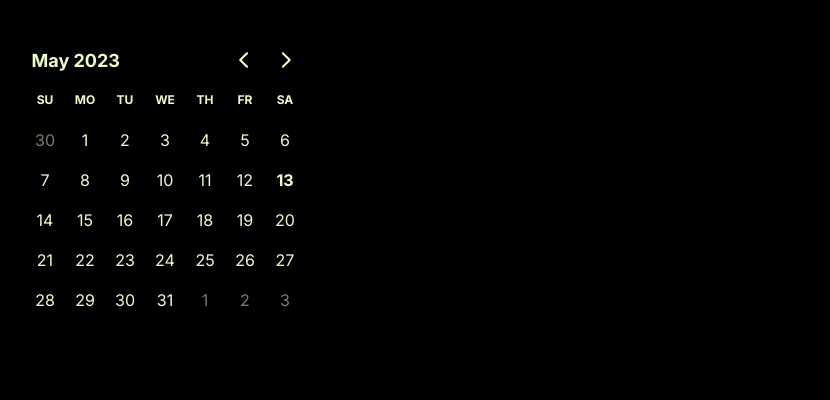
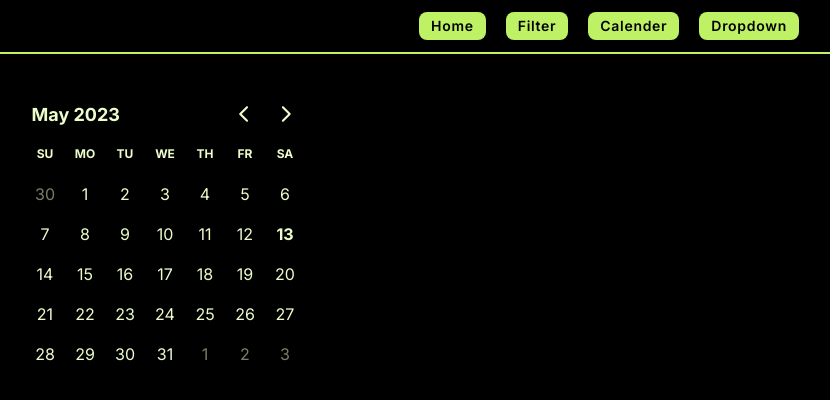
Before and after one commit to shrix1/learning, a Next.js app: page /Cal in a window 1280 px wide. Shown: the top 400 px of the page, without its empty margins (31-861 px from the left). Built offline with nearby package versions, Linux system fonts and the light colour scheme.

Commit message:
add: navbar

```diff
--- /dev/null
+++ b/app/Navbar.tsx
@@ -0,0 +1,25 @@
+import Link from "next/link"
+import React from "react"
+
+const Navbar = () => {
+  return (
+    <nav className="w-full p-3 bg-black text-black border-b-2 border-b-lime-300 ">
+      <div className="flex gap-5 justify-center items-center text-sm tracking-wider font-semibold">
+        <Link href="/" className="px-3 py-1 rounded-lg bg-lime-300">
+          Home
+        </Link>
+        <Link href="filter" className="px-3 py-1 rounded-lg bg-lime-300">
+          Filter
+        </Link>
+        <Link href="Cal" className="px-3 py-1 rounded-lg bg-lime-300">
+          Calender
+        </Link>
+        <Link href="dropdown" className="px-3 py-1 rounded-lg bg-lime-300">
+          Dropdown
+        </Link>
+      </div>
+    </nav>
+  )
+}
+
+export default Navbar
--- a/app/layout.tsx
+++ b/app/layout.tsx
@@ -1,3 +1,4 @@
+import Navbar from "./Navbar"
 import "./globals.css"
 import { Inter } from "next/font/google"
 
@@ -15,8 +16,9 @@ export default function RootLayout({
 }) {
   return (
     <html lang="en">
-      <body className={`${inter.className} bg-black text-lime-100 m-10`}>
-        <div>{children}</div>
+      <body className={`${inter.className} bg-black text-lime-100 `}>
+        <Navbar />
+        <div className="m-10">{children}</div>
       </body>
     </html>
   )
```
